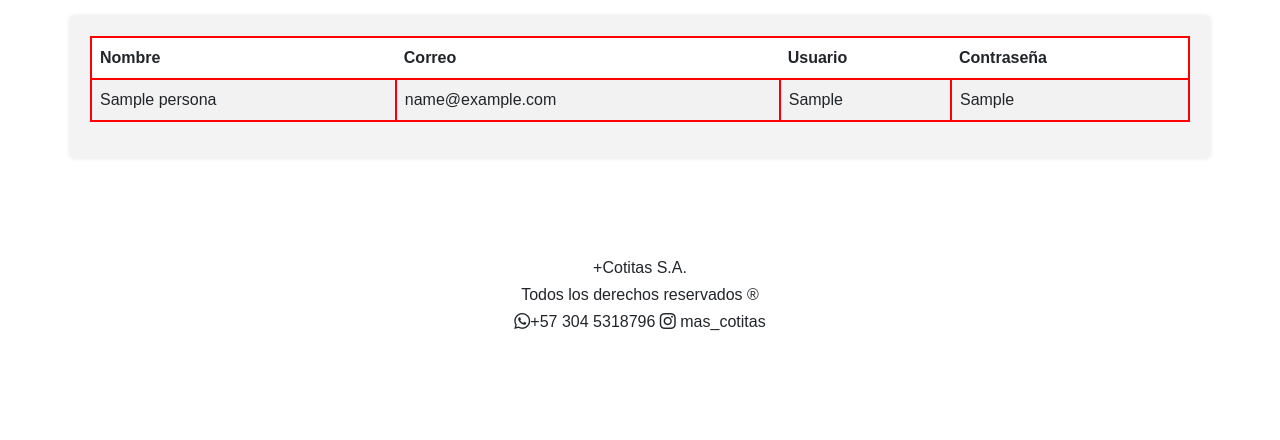
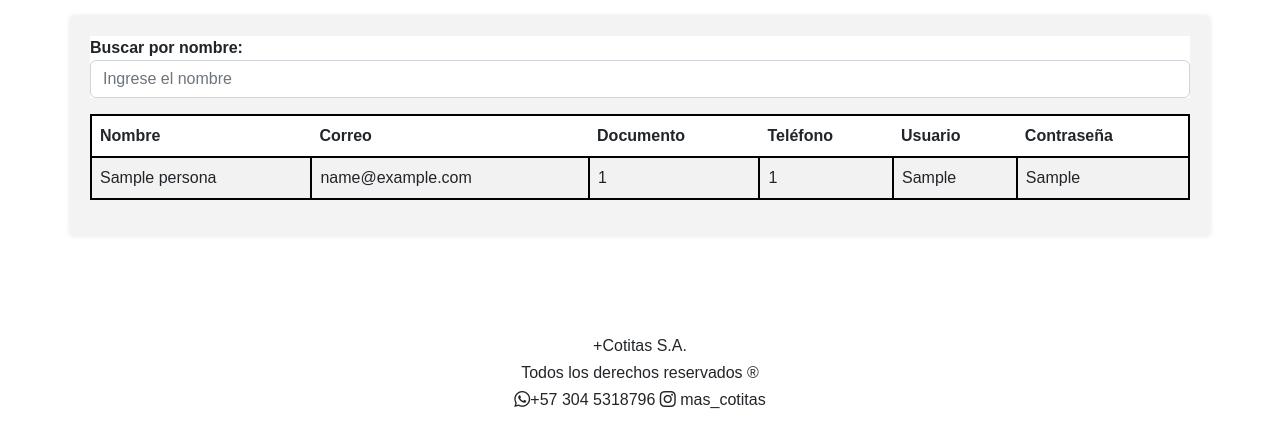
Before and after one commit to albertmota28092004/proyecto-nodejs, a Node server app: page /listarPersonas in a window 1280 px wide. Shown: the part 96-536 px from the top of the page. Run offline with Node 20, Linux system fonts and the light colour scheme; tables that the repository leaves empty hold one stand-in row (values such as "Sample post"); some libraries are stand-ins or nearby versions.

Commit message:
funcional el registro

```diff
--- a/routes/route.js
+++ b/routes/route.js
@@ -112,21 +112,21 @@ router.post('/newPersona', async (req, res) => {
     let aprendiz = new modelopersona({
         email: req.body.correoRegistro,
         nombre: req.body.nombreRegistro,
+        documento: req.body.documentoRegistro,
+        telefono: req.body.telefonoRegistro,
         usuario: req.body.usuarioRegistro,
         contrasena: req.body.contrasenaRegistro,
     });
     await aprendiz.save()
         .then(doc => {
             console.log(doc)
-            res.send('<h2>Insertado</h2>')
-            res.end();
+            res.redirect('/listarPersonas');
         })
         .catch(err => {
             console.error(err)
             res.send('<h2>Error</h2>')
             res.end();
         })
-
 })
 
 router.get('/listarPersonas', async (req, res) => {
--- a/views/pages/iniciarSesion.ejs
+++ b/views/pages/iniciarSesion.ejs
@@ -44,6 +44,8 @@
                 <h2>Registrarse</h2>
                 <input type="text" placeholder="Correo electrónico" required name="correoRegistro">
                 <input type="text" placeholder="Nombre completo" required id="nombre_completo" name="nombreRegistro">
+                <input type="text" placeholder="Documento" required id="documento" name="documentoRegistro">
+                <input type="text" placeholder="Telefono" required id="telefono" name="telefonoRegistro">
                 <input type="text" placeholder="Usuario" required  name="usuarioRegistro">
                 <input type="password" id="contrasenaRegistro" placeholder="Contraseña" required name="contrasenaRegistro">
                 <button type="button"
--- a/views/pages/listarPersonas.ejs
+++ b/views/pages/listarPersonas.ejs
@@ -1,18 +1,26 @@
 <%- include('../partials/encabezado'); %>
 <%- include('../partials/navbar'); %>
 
-
 <style>
-    tr,td{
-        border:2px solid red;
+    tr, td {
+        border: 2px solid black;
     }
 </style>
 <body>
     <div class="container mt-3">
-        <table class="table table-striped">
+        <form id="searchForm">
+            <div class="form-group">
+                <label for="searchInput" style="font-weight: bold;">Buscar por nombre:</label>
+                <input type="text" class="form-control" id="searchInput" name="searchInput" placeholder="Ingrese el nombre">
+            </div>
+        </form>
+
+        <table class="table table-striped mt-3">
             <thead>
                 <th>Nombre</th>
                 <th>Correo</th>
+                <th>Documento</th>
+                <th>Teléfono</th>
                 <th>Usuario</th>
                 <th>Contraseña</th>
             </thead>
@@ -21,14 +29,35 @@
                     <tr>
                         <td><%=persona.nombre%></td>
                         <td><%=persona.email%></td>
+                        <td><%=persona.documento%></td>
+                        <td><%=persona.telefono%></td>
                         <td><%=persona.usuario%></td>
                         <td><%=persona.contrasena%></td>
                     </tr>
-
-        <%})%>
+                <% }) %>
             </tbody>
         </table>
     </div>
 
+    <%- include('../partials/footer'); %>
 
-<%- include('../partials/footer'); %>
+    <script>
+        const searchInput = document.getElementById('searchInput');
+        searchInput.addEventListener('input', searchByName);
+
+        function searchByName() {
+            const inputValue = searchInput.value.toLowerCase();
+            const rows = document.querySelectorAll('tbody tr');
+
+            rows.forEach(row => {
+                const nameColumn = row.querySelector('td:first-child').textContent.toLowerCase();
+
+                if (nameColumn.includes(inputValue)) {
+                    row.style.display = '';
+                } else {
+                    row.style.display = 'none';
+                }
+            });
+        }
+    </script>
+</body>
```
Also changed, not shown: models/persona.model.js (+12 -0 lines). Lines whose indentation alone changed are shown as unchanged.
